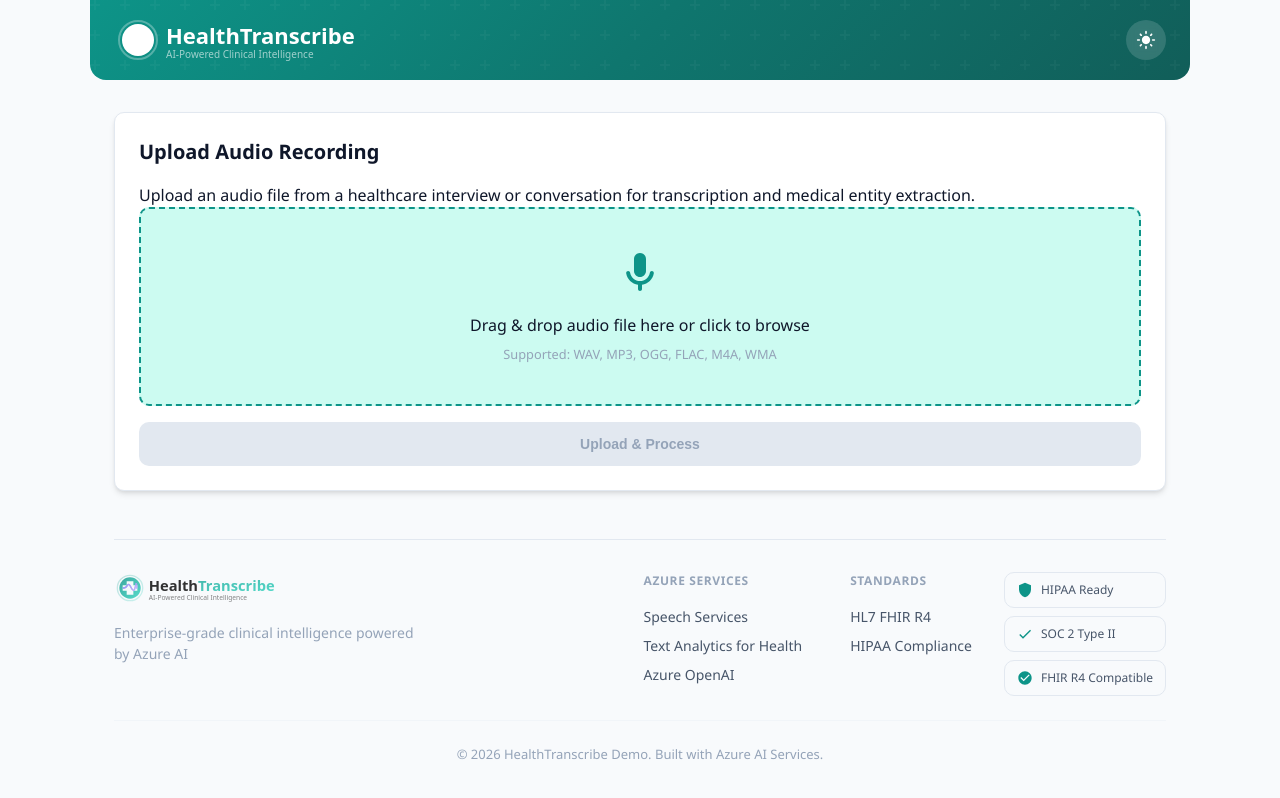
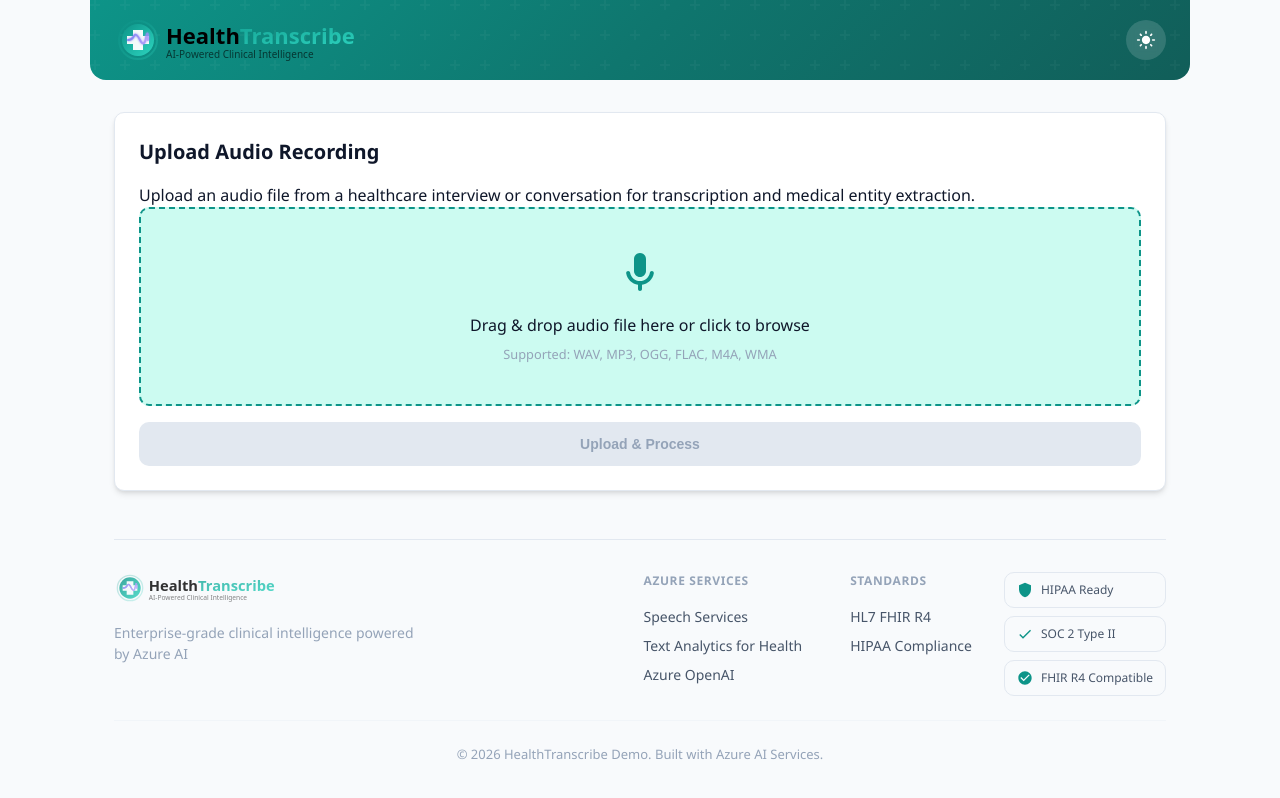
Before and after one commit to samueltauil/transcription-services-demo, a plain HTML site: page frontend/index.html in a window 1280 px wide. Drawn offline with nearby package versions, Linux system fonts and the light colour scheme.

Commit message:
fix(ui): Fix logo visibility in header and footer
- Remove brightness/invert filter that hid the teal icon
- Use CSS color inheritance for logo text (white in header, dark in footer)
- Logo now displays with proper teal gradient and white cross in both locations

```diff
--- a/frontend/styles.css
+++ b/frontend/styles.css
@@ -151,7 +151,11 @@
 .logo-img {
     height: 48px;
     width: auto;
-    filter: brightness(0) invert(1);
+}
+
+/* Make logo text white in header (dark background) */
+header .logo-img {
+    color: white;
 }
 
 /* Theme toggle */
```
